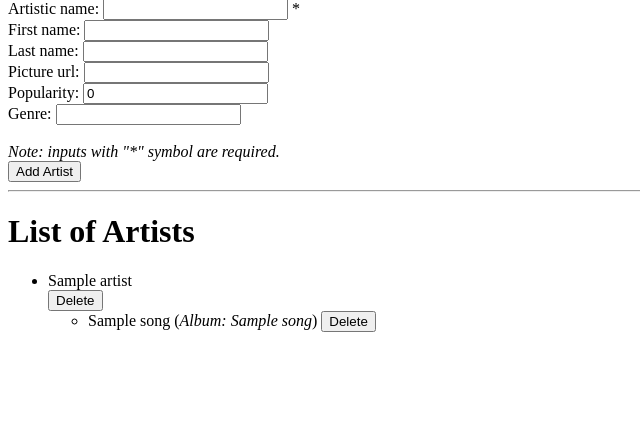
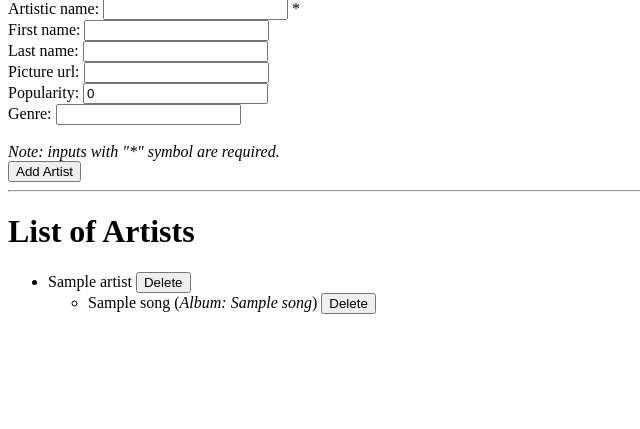
Before and after one commit to rmotr-group-projects/wdc-django-practice-3, a Django app: page /artists/ in a window 1280 px wide. Shown: the part 248-677 px from the top of the page, without its empty margins (0-640 px from the left). Run offline with Django 3.2, Linux system fonts and the light colour scheme; tables that the repository leaves empty hold one stand-in row (values such as "Sample post").

Commit message:
HTML refactor

```diff
--- a/django_practice_3/templates/index.html
+++ b/django_practice_3/templates/index.html
@@ -75,7 +75,7 @@
       <li>
         <label>{{ artist.artistic_name }}</label>
         <!-- Form for deleting an Artist -->
-        <form action="{% url 'delete_artist' %}" method='POST' class='inine'>
+        <form action="{% url 'delete_artist' %}" method='POST' class='inline'>
           {% csrf_token %}
           <input type="hidden" name="artist_id" value="{{ artist.id }}">
           <input type="submit" name='delete_artist' value='Delete'>
```
